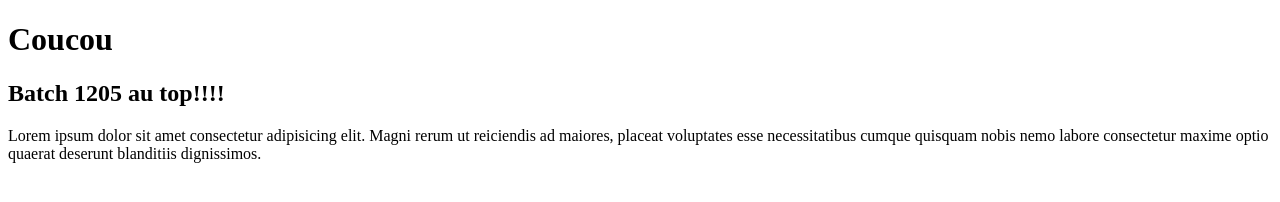
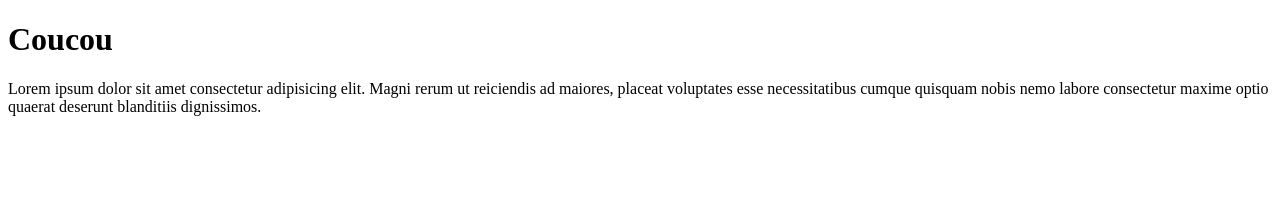
Before and after one commit to Joz84/test-1205, a plain HTML site: page index.html in a window 1280 px wide. Drawn offline with Linux system fonts and the light colour scheme.

Commit message:
remove h2

```diff
--- a/index.html
+++ b/index.html
@@ -8,7 +8,6 @@
 </head>
 <body>
     <h1>Coucou</h1>
-    <h2>Batch 1205 au top!!!!</h2>
     <p>Lorem ipsum dolor sit amet consectetur adipisicing elit. Magni rerum ut reiciendis ad maiores, placeat voluptates esse necessitatibus cumque quisquam nobis nemo labore consectetur maxime optio quaerat deserunt blanditiis dignissimos.</p>
 </body>
 </html>
```
Also changed, not shown: 1 other file.
